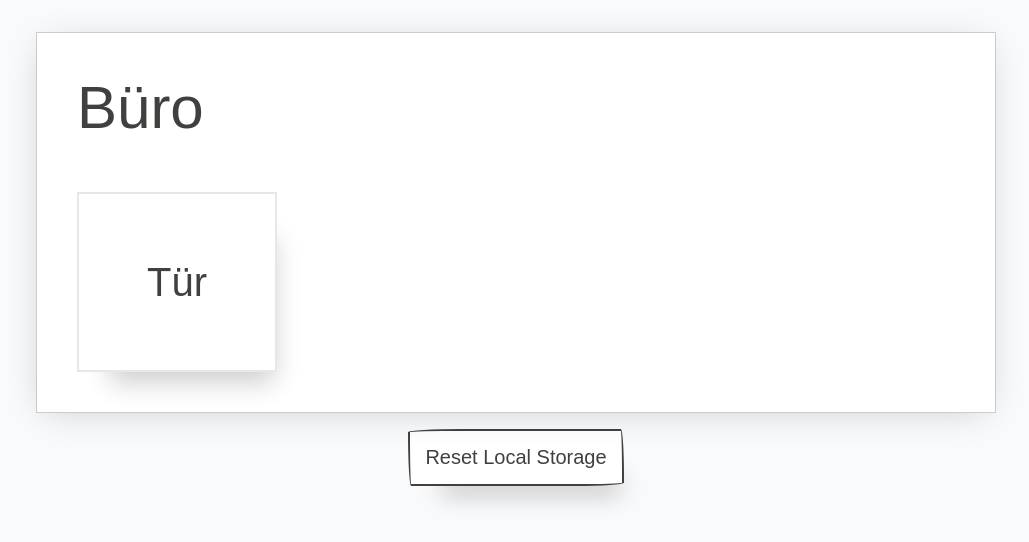
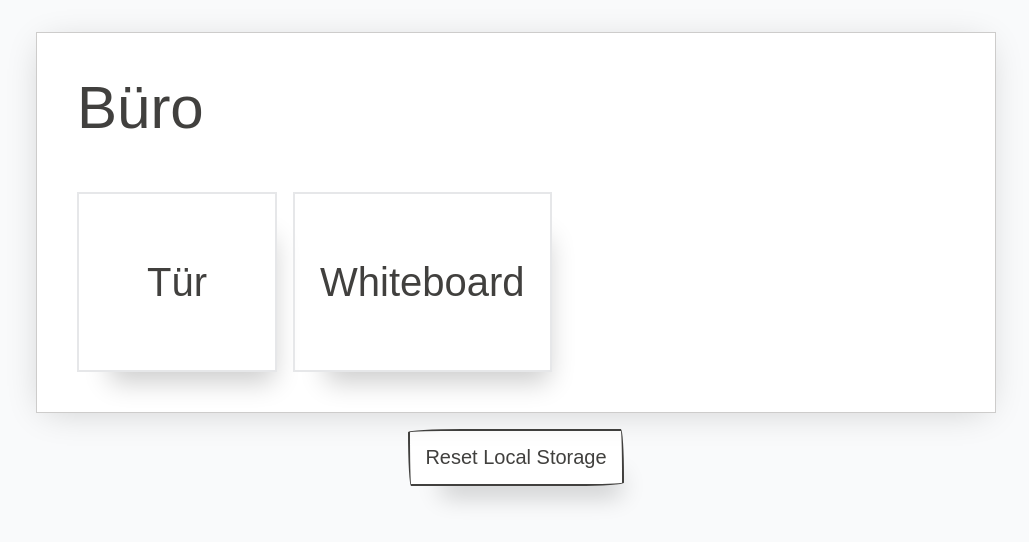
Before and after one commit to finnp/sven-exit-game, a React (Vite) app: page / in a window 1280 px wide. Shown: the top 542 px of the page, without its empty margins (124-1153 px from the left). Built offline with nearby package versions, Linux system fonts and the light colour scheme; a web font is replaced by a local one.

Commit message:
Add Whiteboard

```diff
--- a/src/App.tsx
+++ b/src/App.tsx
@@ -3,11 +3,13 @@ import Spacer from "./components/Spacer";
 import { useLocation } from "./Router";
 import { ExitDoor } from "./views/ExitDoor";
 import Locations from "./views/Locations";
+import Whiteboard from "./views/Whiteboard";
 
 function App() {
   const { currentLocation } = useLocation();
 
   if (currentLocation === "door") return <ExitDoor />;
+  if (currentLocation === "whiteboard") return <Whiteboard />;
 
   return (
     <div>
--- a/src/views/Locations.tsx
+++ b/src/views/Locations.tsx
@@ -11,6 +11,10 @@ export default function Locations() {
       <Headline>Büro</Headline>
       <LocationList>
         <Location title="Tür" onClick={() => setCurrentLocation("door")} />
+        <Location
+          title="Whiteboard"
+          onClick={() => setCurrentLocation("whiteboard")}
+        />
       </LocationList>
     </Layout>
   );
--- /dev/null
+++ b/src/views/Whiteboard.tsx
@@ -0,0 +1,9 @@
+import Location from "../components/Location";
+
+export default function Whiteboard() {
+  return (
+    <Location title="Whiteboard">
+      <p>Der Tür-Code lautet 1234</p>
+    </Location>
+  );
+}
```
